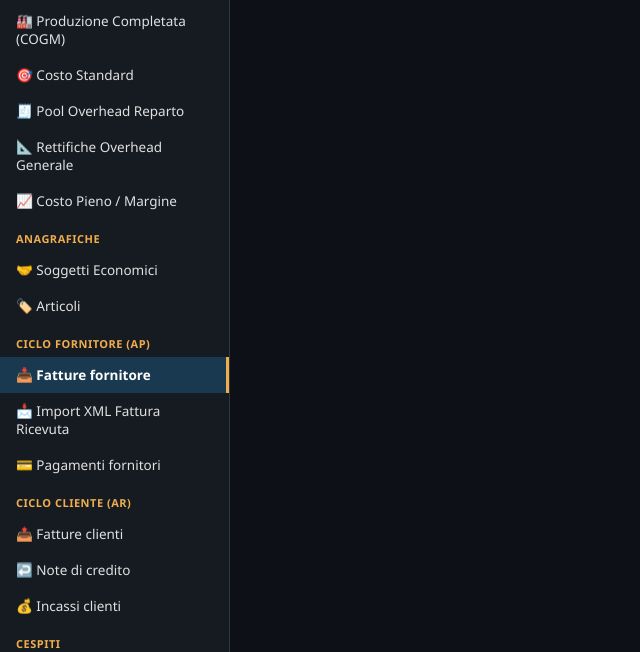
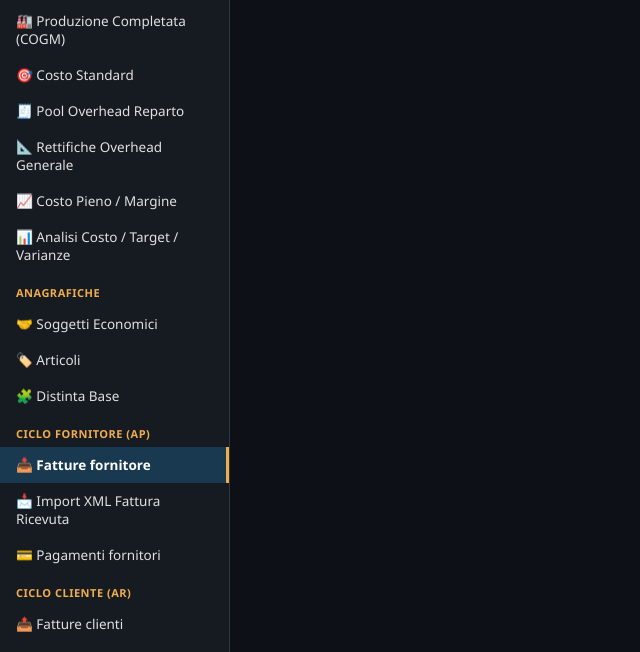
Before and after one commit to IronLogistica/MasterLedger, a Flask app: page /ap/supplier_invoice in a window 1280 px wide. Shown: the part 881-1533 px from the top of the page, without its empty margins (0-640 px from the left). Run offline with Flask 3, Linux system fonts and the light colour scheme; the visitor is signed in with stand-in values (Sample User, id 1); data that the repository does not hold is empty; parts of the project's set-up code (start-up, migrations or seed data) failed here and were passed over.

Commit message:
Add files via upload

```diff
--- a/templates/base.html
+++ b/templates/base.html
@@ -50,10 +50,12 @@
     <a class="sidebar-link {{ 'active' if request.endpoint=='production.pool_reparto' }}" href="{{ url_for('production.pool_reparto') }}">🧾 Pool Overhead Reparto</a>
     <a class="sidebar-link {{ 'active' if request.endpoint=='production.rettifiche' }}" href="{{ url_for('production.rettifiche') }}">📐 Rettifiche Overhead Generale</a>
     <a class="sidebar-link {{ 'active' if request.endpoint=='production.margine' }}" href="{{ url_for('production.margine') }}">📈 Costo Pieno / Margine</a>
+    <a class="sidebar-link {{ 'active' if request.endpoint in ['production.analisi_costo_prodotto', 'production.api_analisi_costo_prodotto'] }}" href="{{ url_for('production.analisi_costo_prodotto') }}">📊 Analisi Costo / Target / Varianze</a>
 
     <div class="sidebar-title">Anagrafiche</div>
     <a class="sidebar-link {{ 'active' if request.endpoint=='parties.party_list' }}" href="{{ url_for('parties.party_list') }}">🤝 Soggetti Economici</a>
     <a class="sidebar-link {{ 'active' if request.endpoint=='materials.material_list' }}" href="{{ url_for('materials.material_list') }}">🏷️ Articoli</a>
+    <a class="sidebar-link {{ 'active' if request.endpoint in ('materials.bom_list','materials.bom_esplosione') }}" href="{{ url_for('materials.bom_list') }}">🧩 Distinta Base</a>
 
     <div class="sidebar-title">Ciclo Fornitore (AP)</div>
     <a class="sidebar-link {{ 'active' if request.endpoint=='ap.supplier_invoice' }}" href="{{ url_for('ap.supplier_invoice') }}">📥 Fatture fornitore</a>
@@ -103,5 +105,6 @@
   {% block guest_content %}{% endblock %}
 {% endif %}
 
+  {% block scripts %}{% endblock %}
 </body>
 </html>
```
